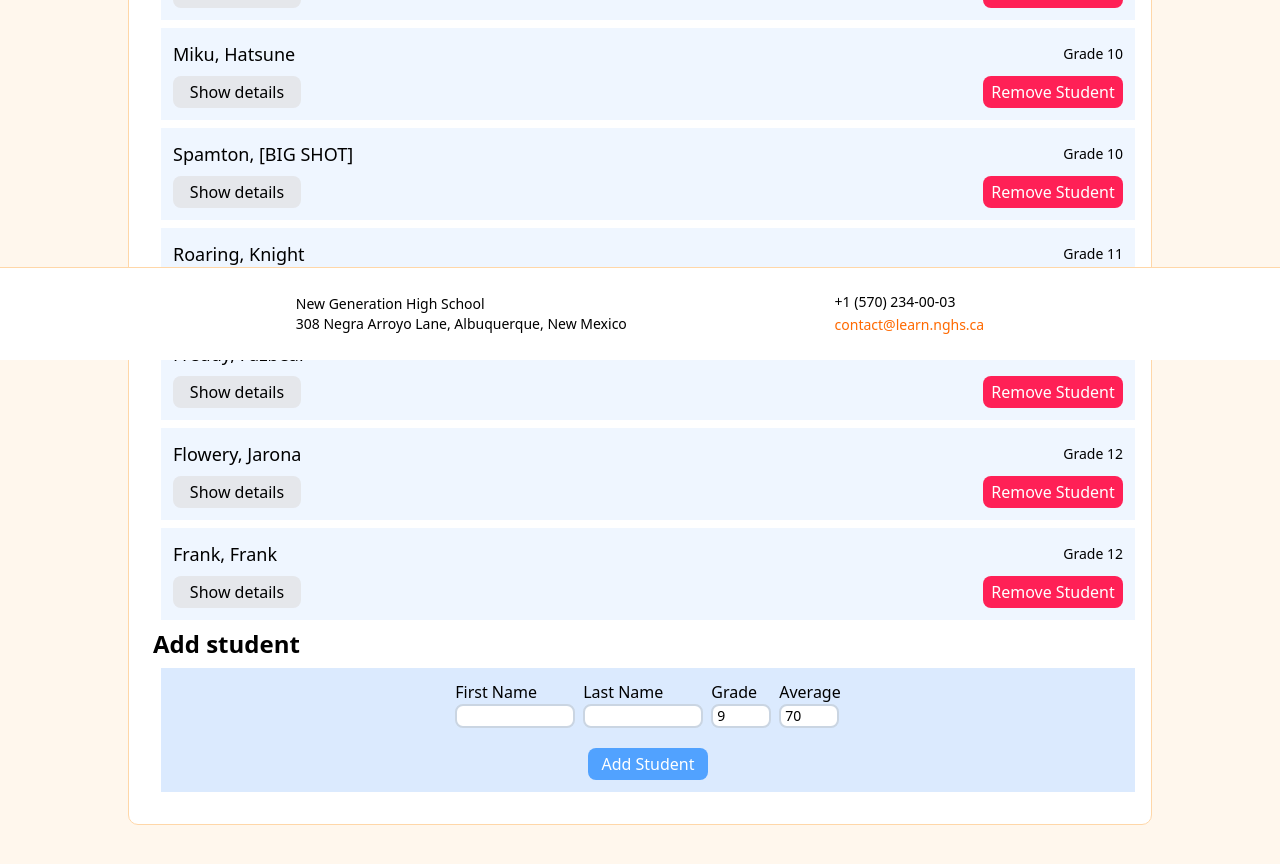
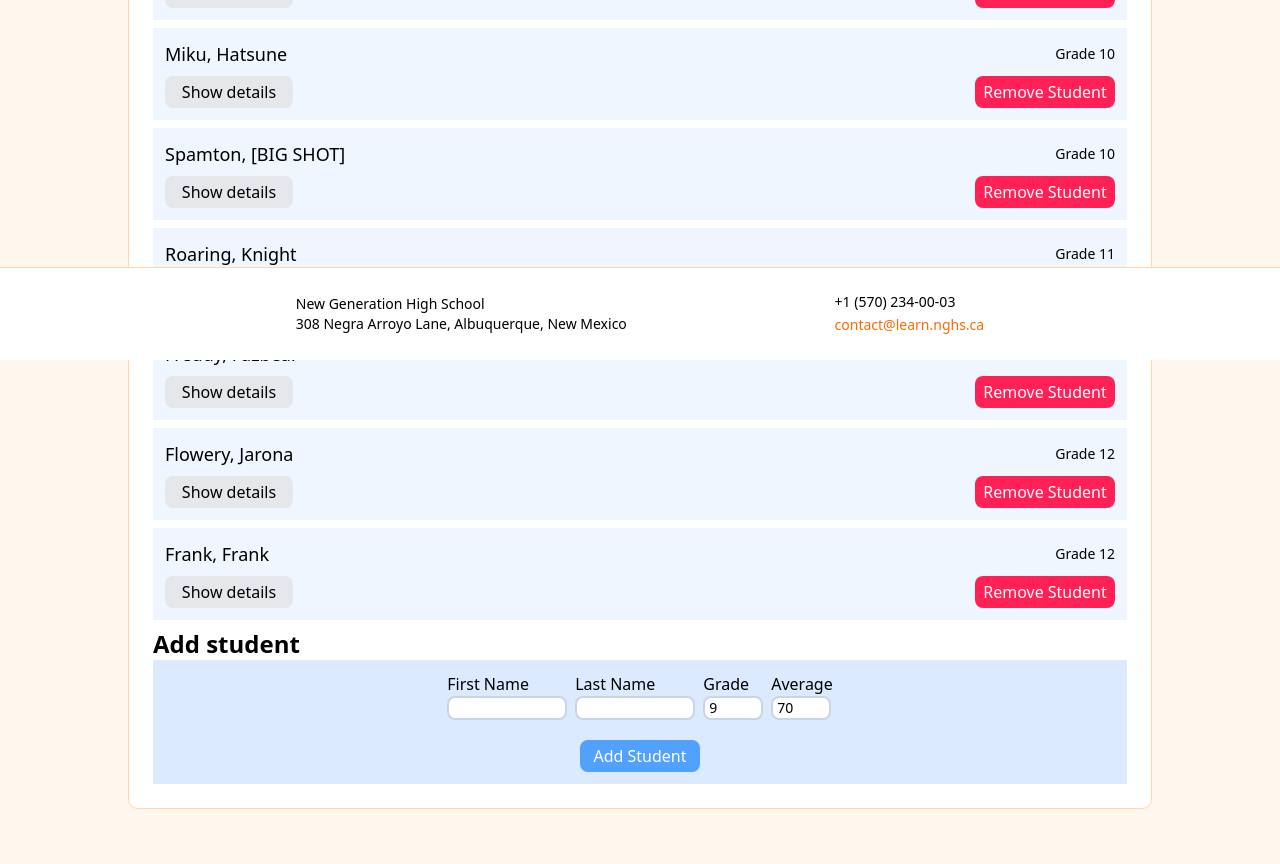
Before and after one commit to cute-catgirl/WebDev2-Assignment2, a Next.js app: page / in a window 1280 px wide. Shown: the part 440-1304 px from the top of the page. Built offline with nearby package versions, Linux system fonts and the light colour scheme.

Commit message:
adjusted margins for AddStudent and StudentCard so they fit in more seemlessly

```diff
--- a/components/AddStudent.tsx
+++ b/components/AddStudent.tsx
@@ -59,7 +59,7 @@ const AddStudent = ({ onAdd }: AddStudentProps) => {
     };
 
     return (
-        <div className="flex flex-col items-center w-full p-3 m-2 text-base text-black bg-blue-100">
+        <div className="flex flex-col items-center w-full p-3 text-base text-black bg-blue-100">
             <div className="flex flex-row flex-wrap">
                 <div className="flex flex-col mx-1">
                     <label>First Name</label>
--- a/components/StudentCard.tsx
+++ b/components/StudentCard.tsx
@@ -31,7 +31,7 @@ const StudentCard = ({student, onRemove}: StudentCardProps) => {
     };
 
     return (
-        <li className=" w-full p-3 m-2 text-base text-black bg-blue-50">
+        <li className=" w-full p-3 my-2 text-base text-black bg-blue-50">
             <div className="flex items-center justify-between flex-wrap mb-2">
                 <h1 className="me-3 text-lg">
                     {student.firstName}, {student.lastName}
```
